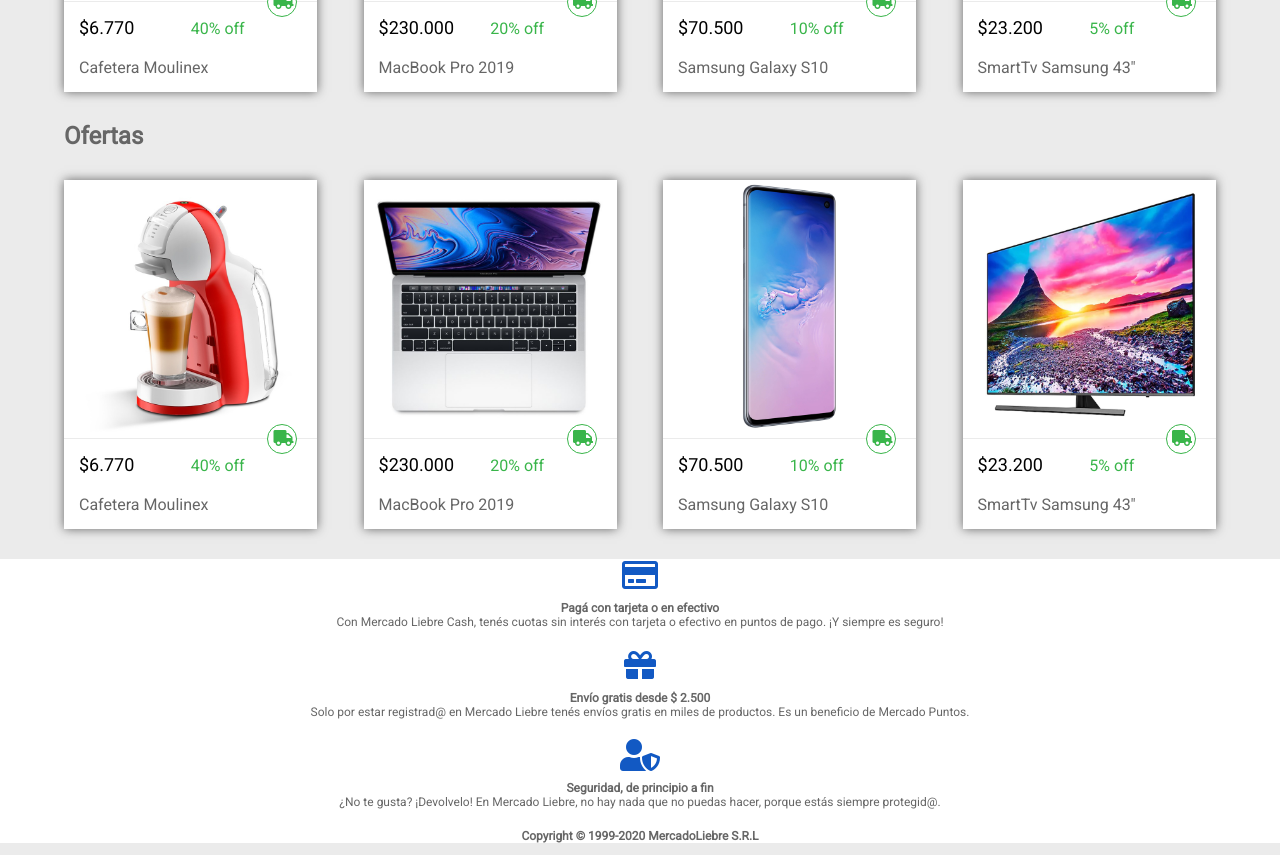
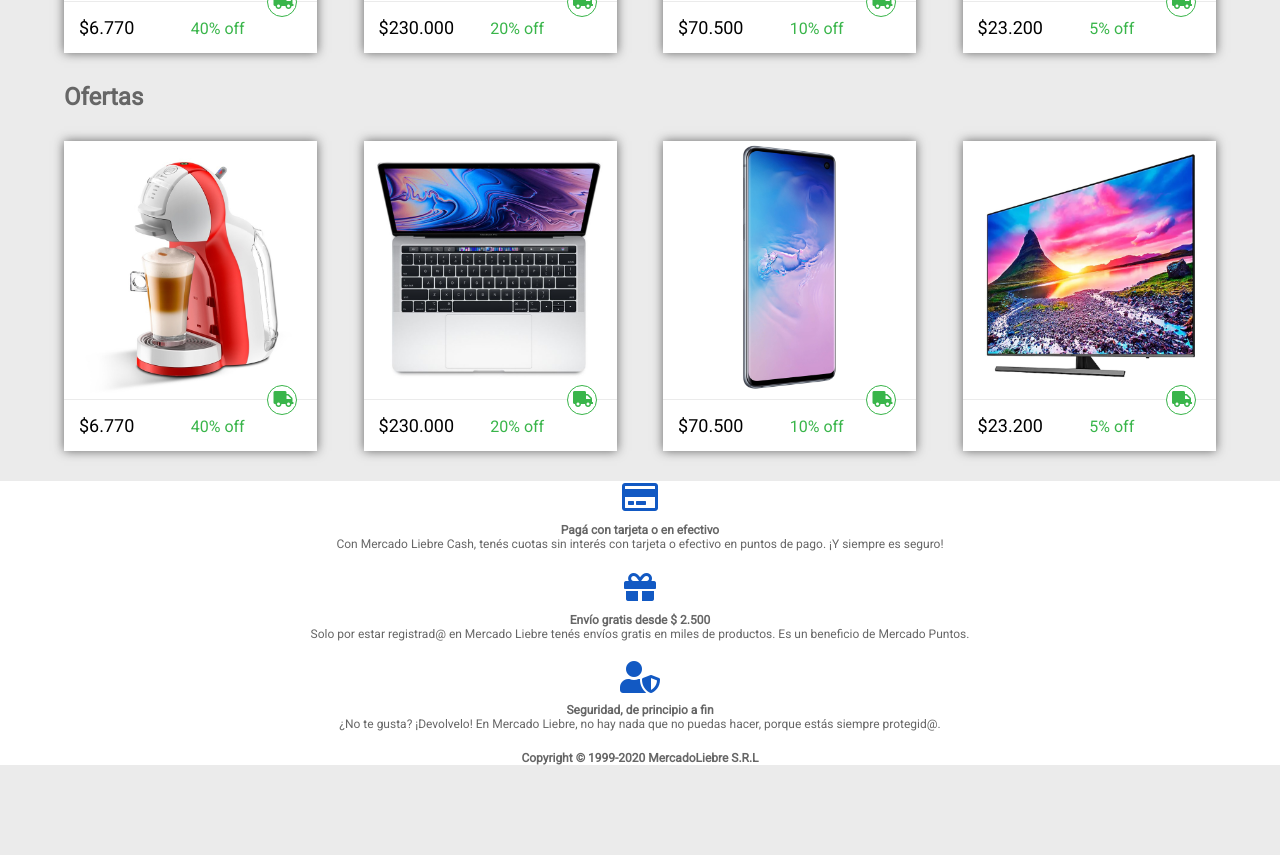
Before and after one commit to andrezmazo/MercadoLiebre, a website: page views/home.html in a window 1280 px wide. Shown: the part 855-1710 px from the top of the page. After the commit the page ends 1640 px from the top, so only its background shows below. Drawn offline with Linux system fonts and the light colour scheme; files that its build step writes are made by us from their sources; files whose address does not match are found by name.

Commit message:
Transiciones

```diff
--- a/public/css/styles.css
+++ b/public/css/styles.css
@@ -305,7 +305,7 @@
 }
 @media (min-width: 361px){
     main section article .description{
-        display: block;
+        display: none;
 
     }
     .filaLista{
@@ -345,14 +345,14 @@
 
 }
 
-/* main section article.description:hover {
+main section article:hover .description{
     display: block;
-} */
+}
 
-/*
+
 .fa-truck:hover{
     transform: rotateZ(360deg);
-} */
+}
 
 
 main section article:hover{
```
